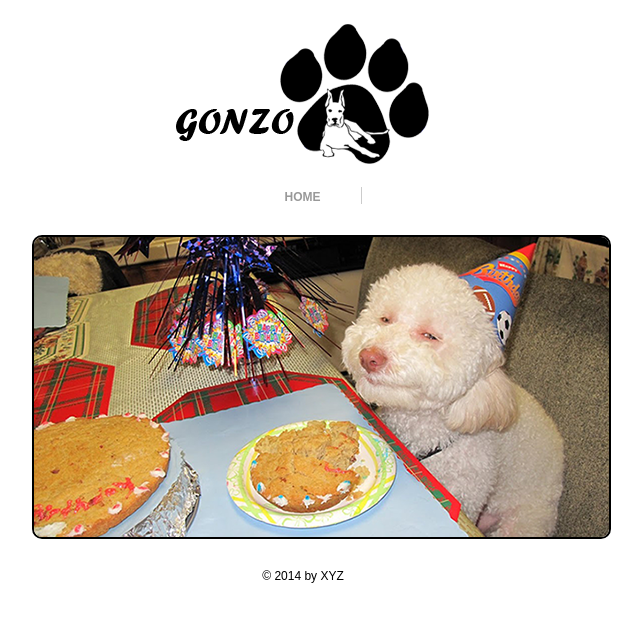
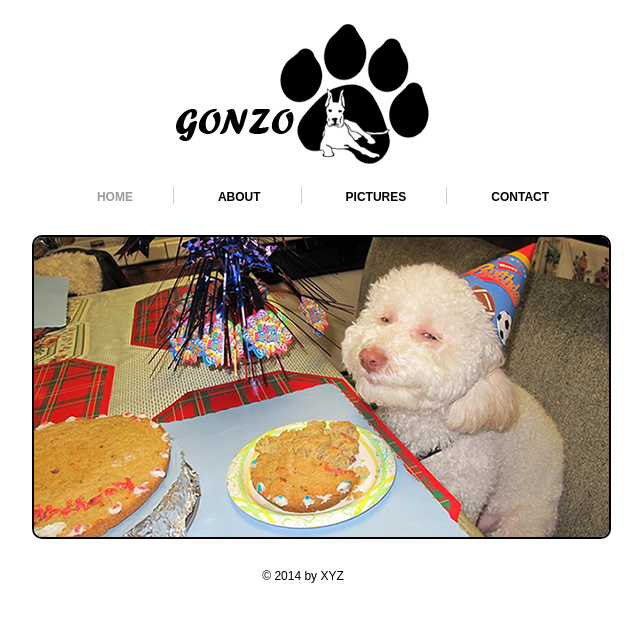
Before and after one commit to cooltechu/webapp, a plain HTML site: page index.html in a window 1280 px wide. Shown: the whole page, without its empty margins (337-979 px from the left). Drawn offline with Linux system fonts and the light colour scheme.

Commit message:
this is redo copy

```diff
--- a/index.html
+++ b/index.html
@@ -27,7 +27,9 @@
 	<div class="navigation">
 		<ul>
 			<li><a class="active" href="index.html">HOME</a></li>
-
+			<li><a href="about.html">ABOUT</a></li>
+			<li><a href="picture.html">PICTURES</a></li>
+			<li class="bdr"><a class="pdg" href="contact.html">CONTACT</a></li>
 		</ul>
 	</div>
 <!--==============================Navigatin Ends=============================-->
```
